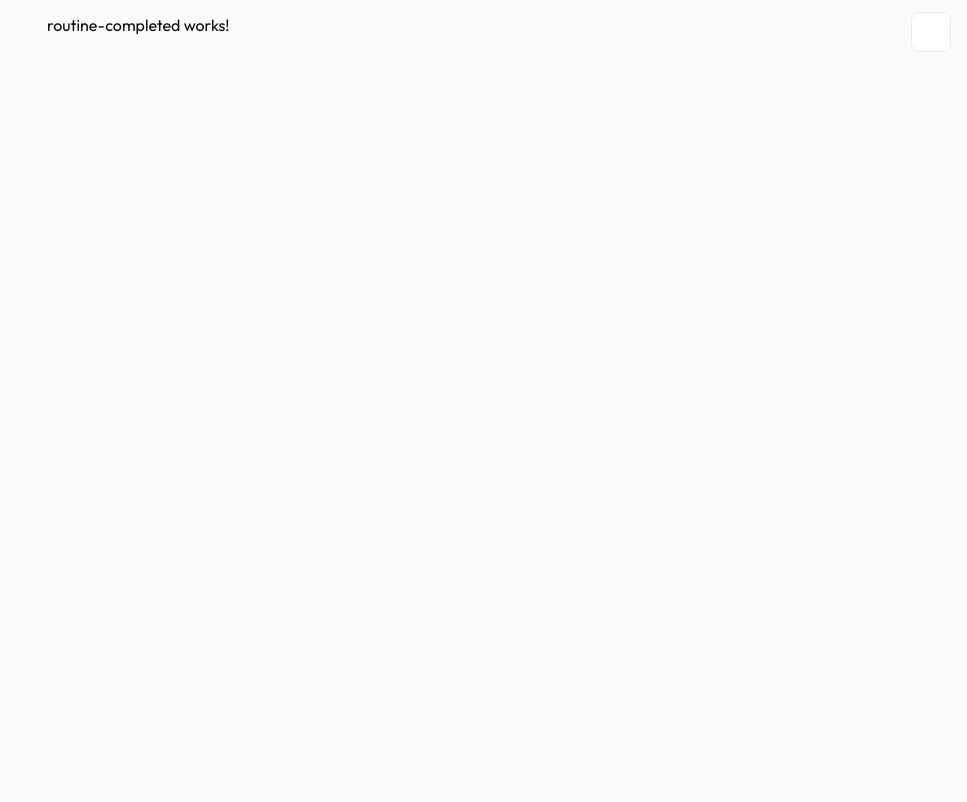
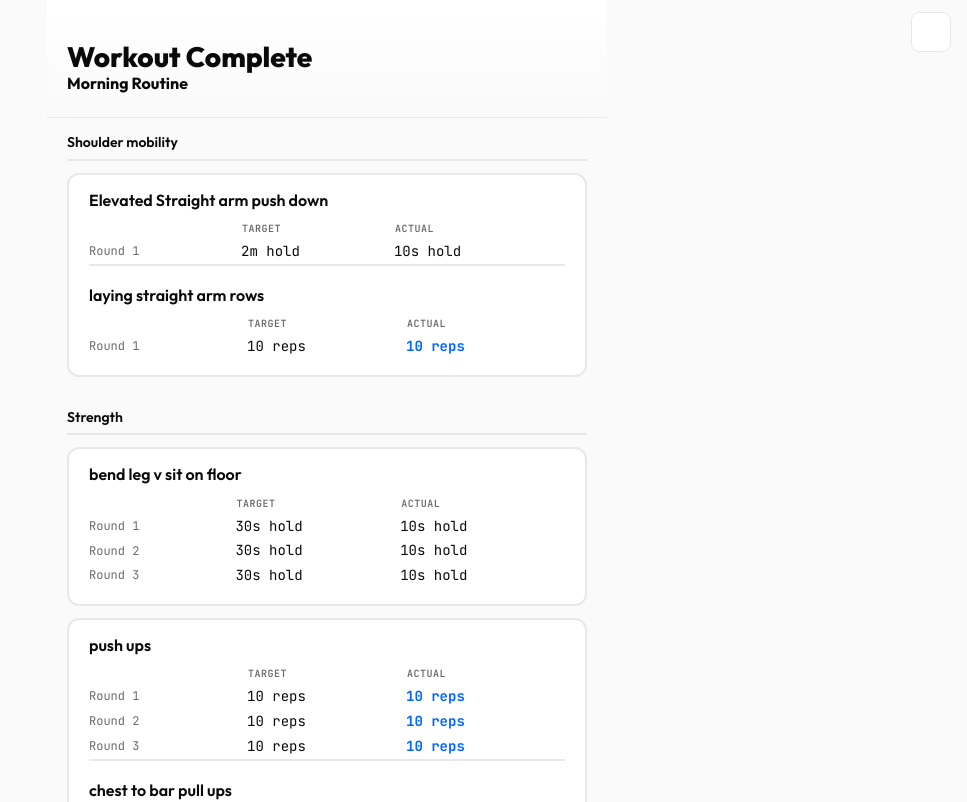
Before and after one commit to hahcho/soma-sophia, an Angular app in the folder soma-sophia/: page /completed in a window 1280 px wide. Shown: the top 802 px of the page, without its empty margins (313-1280 px from the left). Built offline with nearby package versions, Linux system fonts and the light colour scheme.

Commit message:
Add a dummy routine completed page

```diff
--- a/soma-sophia/src/app/routine-completed/routine-completed.html
+++ b/soma-sophia/src/app/routine-completed/routine-completed.html
@@ -1 +1,43 @@
-<p>routine-completed works!</p>
+<header>
+    <h1>Workout Complete</h1>
+    <h2>{{ routine.name }}</h2>
+</header>
+<main>
+    @for (phase of routine.phases; track phase.name) {
+        @if (phaseHasTargets(phase)) {
+            <h3 class="phase-label">{{ phase.name }}</h3>
+            @for (set of phase.sets; track set) {
+                @let goals = goalsWithTargets(set);
+                @if (goals.length > 0) {
+                    <div class="set-card">
+                        @for (goal of goals; track goal.exercise.name) {
+                            <div class="exercise-section">
+                                <h3>{{ goal.exercise.name }}</h3>
+                                <table>
+                                    <thead>
+                                        <tr>
+                                            <th></th>
+                                            <th>Target</th>
+                                            <th>Actual</th>
+                                        </tr>
+                                    </thead>
+                                    <tbody>
+                                        @for (actual of goal.actual!; track $index) {
+                                            <tr>
+                                                <td>Round {{ $index + 1 }}</td>
+                                                <td>{{ goal.target | repetition }}</td>
+                                                <td [class.met]="metTarget(actual, goal.target)">
+                                                    {{ actual | repetition }}
+                                                </td>
+                                            </tr>
+                                        }
+                                    </tbody>
+                                </table>
+                            </div>
+                        }
+                    </div>
+                }
+            }
+        }
+    }
+</main>
--- a/soma-sophia/src/app/routine-completed/routine-completed.scss
+++ b/soma-sophia/src/app/routine-completed/routine-completed.scss
@@ -0,0 +1,67 @@
+@use 'variables' as *;
+
+.phase-label {
+  margin: u(8) 0 u(3);
+  padding-bottom: u(2);
+  border-bottom: u(0.5) solid $color-border-subtle;
+
+  &:first-of-type {
+    margin-top: 0;
+  }
+}
+
+.set-card {
+  background: $color-bg-surface;
+  border: u(0.5) solid $color-border-subtle;
+  border-radius: u(3);
+  padding: u(4) u(5);
+  margin-bottom: u(3);
+}
+
+.exercise-section {
+  padding-top: u(5);
+  border-top: u(0.5) solid $color-border-subtle;
+
+  &:first-child {
+    padding-top: 0;
+    border-top: none;
+  }
+
+  h3 {
+    font-size: u(4);
+    margin-bottom: u(3);
+  }
+
+  table {
+    width: 100%;
+    border-collapse: collapse;
+    font-family: $font-monospace;
+    font-size: u(3.5);
+
+    th {
+      text-align: left;
+      font-size: u(2.5);
+      font-weight: $font-semi-bold;
+      color: $color-text-secondary;
+      text-transform: uppercase;
+      letter-spacing: 0.05em;
+      padding-bottom: u(1);
+    }
+
+    td {
+      padding: u(1) u(3) u(1) 0;
+
+      &:first-child {
+        color: $color-text-secondary;
+        font-size: u(3);
+        white-space: nowrap;
+        padding-right: u(5);
+      }
+
+      &.met {
+        color: $color-accent-primary;
+        font-weight: $font-bold;
+      }
+    }
+  }
+}
--- a/soma-sophia/src/app/routine-completed/routine-completed.ts
+++ b/soma-sophia/src/app/routine-completed/routine-completed.ts
@@ -1,11 +1,46 @@
-import { Component } from '@angular/core';
+import {Component, inject} from '@angular/core';
+import {RoutineService, Repetition, Phase, RoutineSet} from '../routine.service';
+import {RepetitionPipe} from '../repetition.pipe';
+
 
 @Component({
-  selector: 'ss-routine-completed',
-  imports: [],
-  templateUrl: './routine-completed.html',
-  styleUrl: './routine-completed.scss',
+    selector: 'ss-routine-completed',
+    imports: [RepetitionPipe],
+    templateUrl: './routine-completed.html',
+    styleUrl: './routine-completed.scss',
 })
 export class RoutineCompleted {
+    protected readonly routine = inject(RoutineService).getRoutine();
 
+    constructor() {
+        for (let phase of this.routine.phases) {
+            for (let set of phase.sets) {
+                for (let goal of set.goals) {
+                    if (!goal.target) {continue;}
+
+                    const count = set.repetitions || 1;
+                    if (goal.target.kind == 'static') {
+                        goal.actual = new Array(count).fill({kind: 'static', holdTime: 10});
+                    } else {
+                        goal.actual = new Array(count).fill({kind: 'dynamic', repetitions: 10});
+                    }
+                }
+            }
+        }
+    }
+
+    protected phaseHasTargets(phase: Phase): boolean {
+        return phase.sets.some(set => set.goals.some(g => g.target));
+    }
+
+    protected goalsWithTargets(set: RoutineSet) {
+        return set.goals.filter(g => g.target);
+    }
+
+    protected metTarget(actual: Repetition, target?: Repetition): boolean {
+        if (!target) return true;
+        if (actual.kind === 'dynamic' && target.kind === 'dynamic') return actual.repetitions >= target.repetitions;
+        if (actual.kind === 'static' && target.kind === 'static') return actual.holdTime >= target.holdTime;
+        return false;
+    }
 }
--- a/soma-sophia/src/app/routine.service.ts
+++ b/soma-sophia/src/app/routine.service.ts
@@ -17,7 +17,11 @@ export type Exercise = {
 };
 
 export type RoutineSet = {
-    goals: {exercise: Exercise, target?: Repetition}[];
+    goals: {
+        exercise: Exercise,
+        target?: Repetition,
+        actual?: Repetition[]
+    }[];
     repetitions?: number;
     restTime?: number;
 }
@@ -145,10 +149,6 @@ const HARDCODED_ROUTINE: {name: string; phases: Phase[]} = {
                         {
                             exercise: {name: 'compression work'},
                             target: {kind: 'static', holdTime: 30},
-                        },
-                        {
-                            exercise: {name: 'compression work'},
-                            target: {kind: 'dynamic', repetitions: 12},
                         }
                     ],
                     repetitions: 3,
--- a/soma-sophia/src/app/side-menu/side-menu.html
+++ b/soma-sophia/src/app/side-menu/side-menu.html
@@ -20,5 +20,10 @@
                routerLinkActive="active"
                (click)="close()">Follow Along</a>
         </li>
+        <li>
+            <a routerLink="/completed"
+               routerLinkActive="active"
+               (click)="close()">Completed</a>
+        </li>
     </ul>
 </nav>
--- a/soma-sophia/src/styles.scss
+++ b/soma-sophia/src/styles.scss
@@ -45,6 +45,11 @@ h3 {
   font-weight: $font-semi-bold;
 }
 
+h4 {
+  font-size: u(3);
+  font-weight: $font-semi-bold;
+}
+
 header {
   background: linear-gradient(180deg, $color-bg-surface 0%, transparent 100%);
   backdrop-filter: blur(u(5));
```
